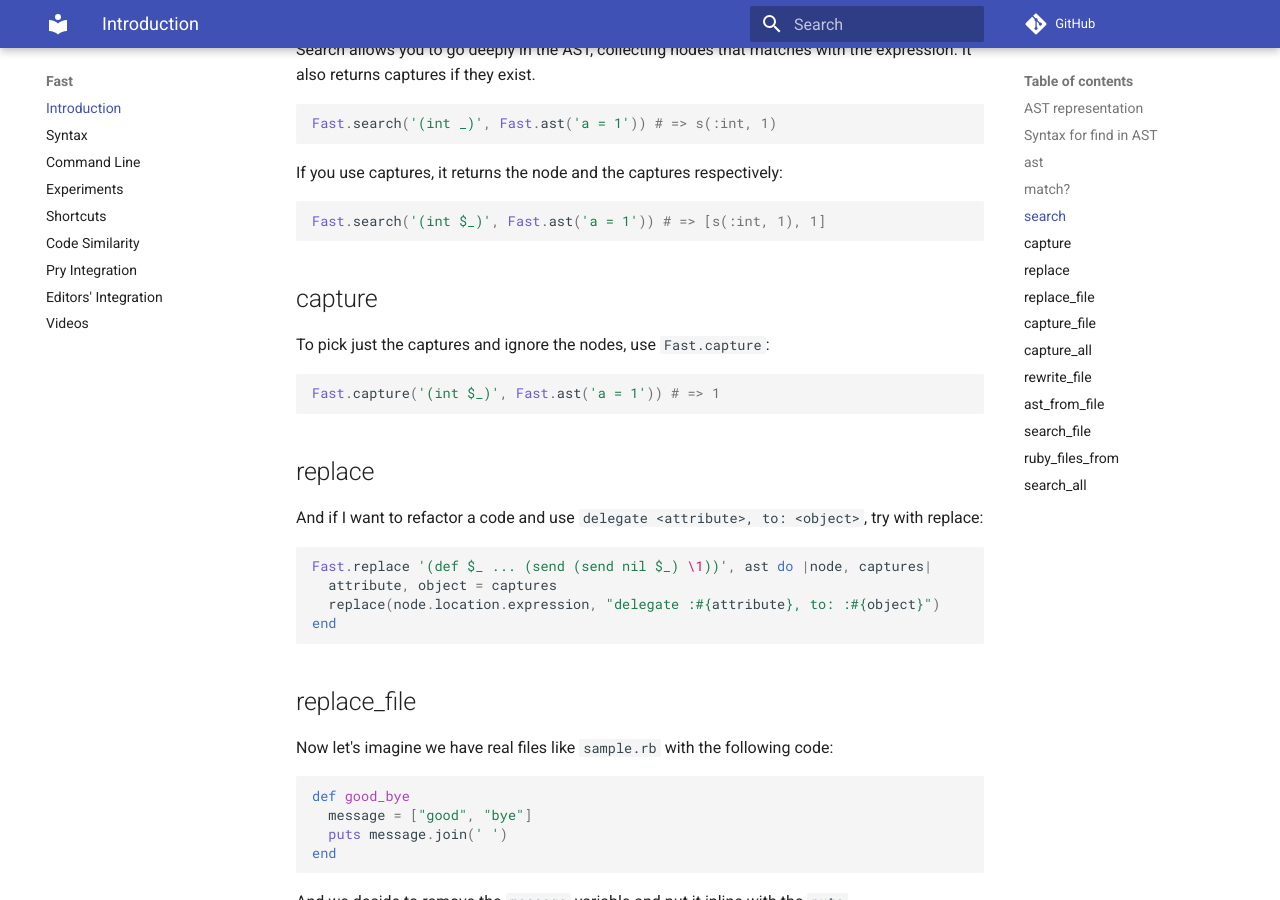
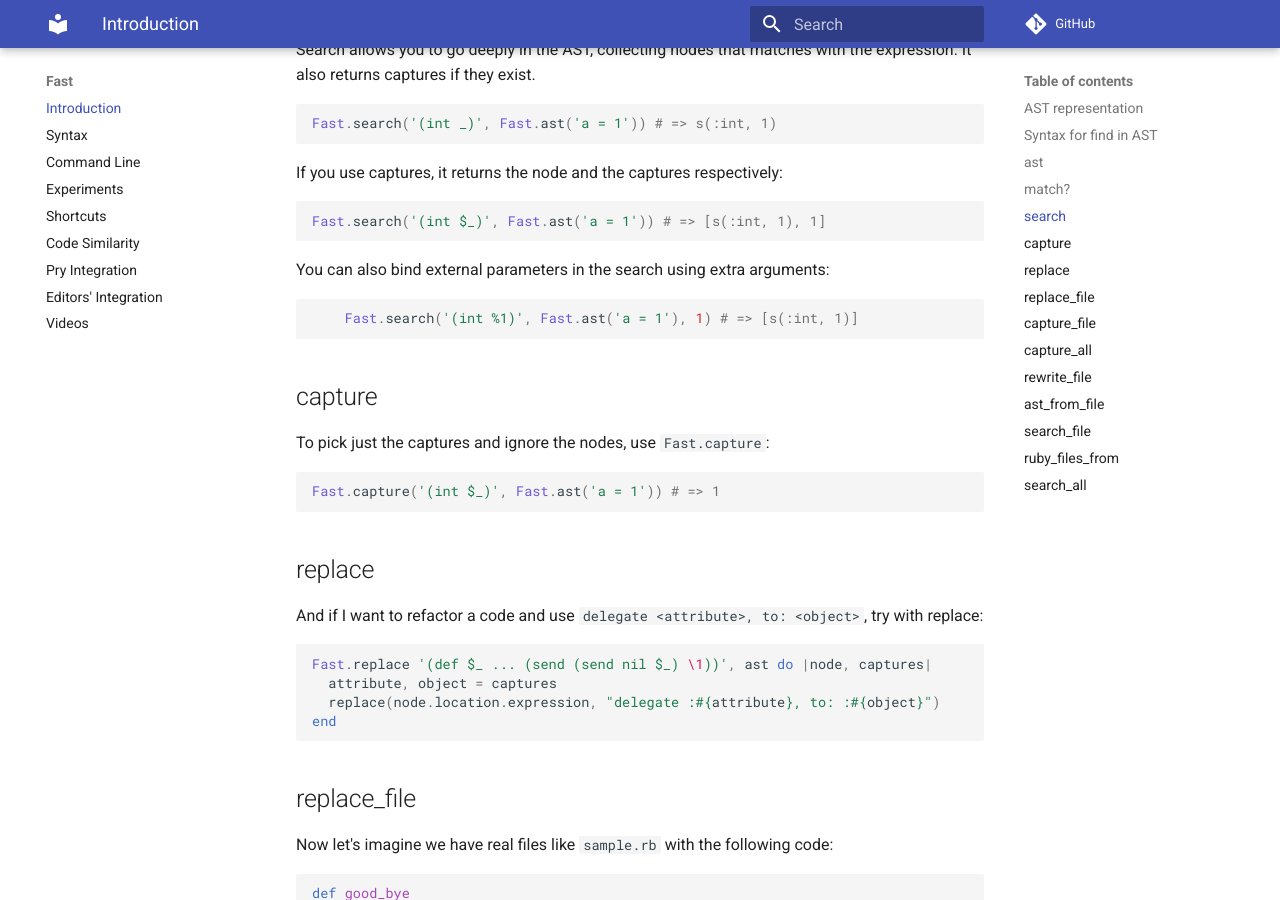
Before and after one commit to jonatas/fast, an MkDocs documentation site: the page built from docs/index.md, in a window 1280 px wide and 900 px high, scrolled down 4869 px. Built offline with MkDocs 1.6.1 and Material for MkDocs 9.7.7, drawn with Linux system fonts in a browser that asks for light colours; comment, search, counter and statistics services are not loaded.

Commit message:
Add setter methods to search. It closes #19 (#20)

````diff
--- a/docs/index.md
+++ b/docs/index.md
@@ -269,6 +269,11 @@ If you use captures, it returns the node and the captures respectively:
 Fast.search('(int $_)', Fast.ast('a = 1')) # => [s(:int, 1), 1]
 ```
 
+You can also bind external parameters in the search using extra arguments:
+```ruby
+    Fast.search('(int %1)', Fast.ast('a = 1'), 1) # => [s(:int, 1)]
+```
+
 ## capture
 
 To pick just the captures and ignore the nodes, use `Fast.capture`:
````
Also changed, not shown: README.md (+8 -4 lines), 3 other files.
